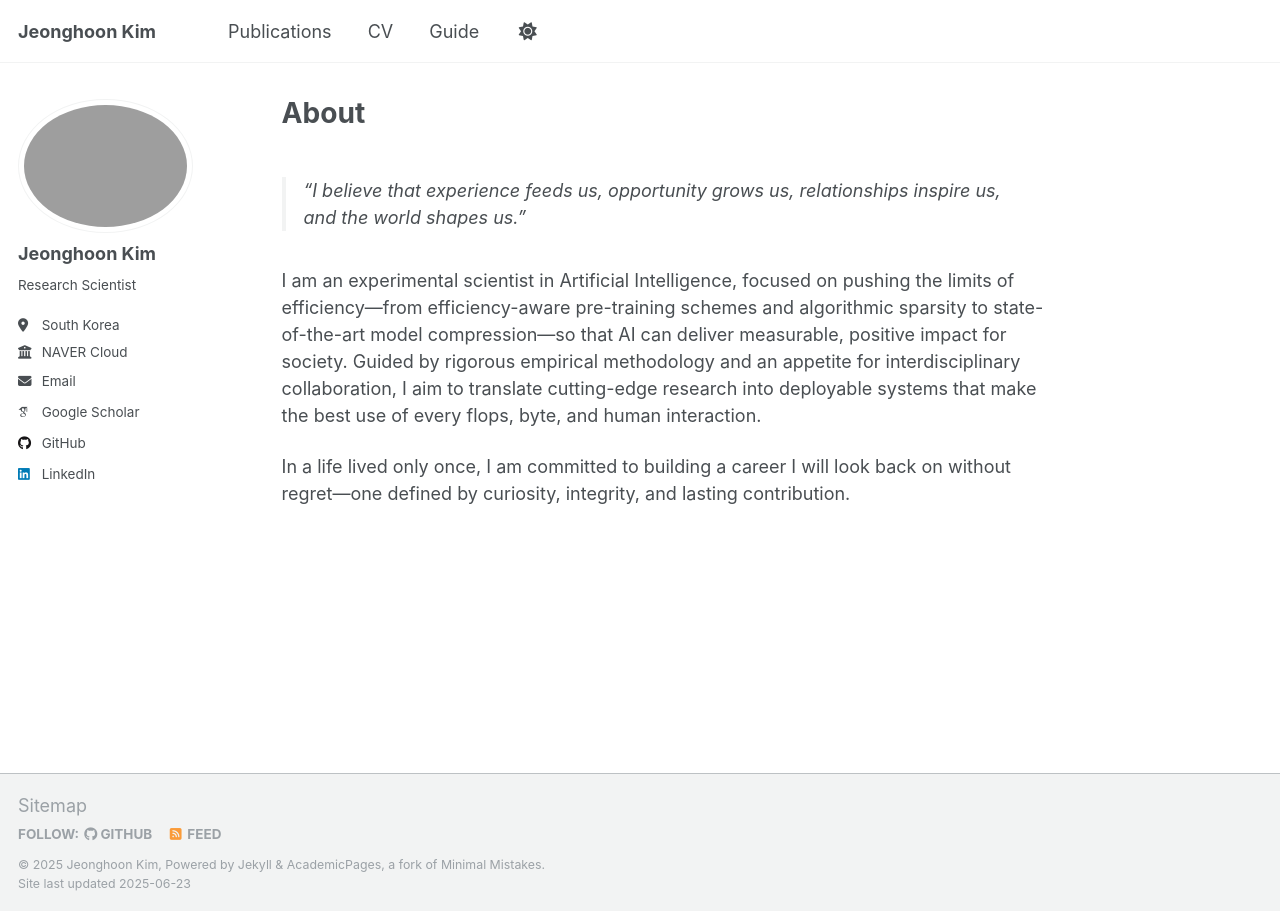
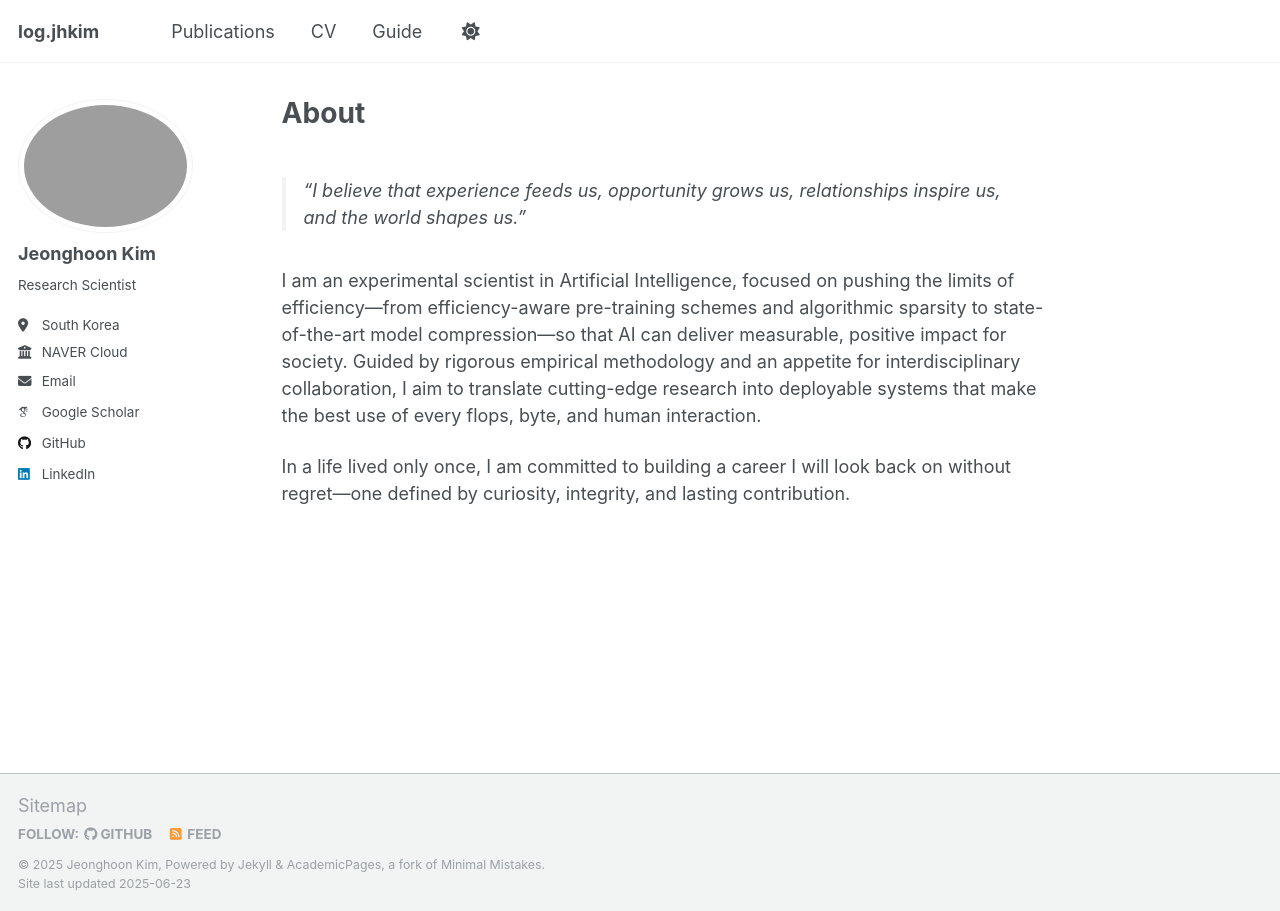
Before and after one commit to penpaperkeycode/penpaperkeycode.github.io, a Jekyll site: the page built from _pages/about.md, in a window 1280 px wide. Built offline with Jekyll 4.4.1, drawn with Linux system fonts in a browser that asks for light colours; some web fonts are replaced.

Commit message:
Update _config.yml

```diff
--- a/_config.yml
+++ b/_config.yml
@@ -9,7 +9,7 @@
 # Basic Site Settings
 locale                   : "en-US"
 site_theme               : "default"
-title                    : "Jeonghoon Kim"
+title                    : "log.jhkim"
 title_separator          : "-"
 name                     : &name "Jeonghoon Kim"
 description              : &description "Research Scientist"
```
